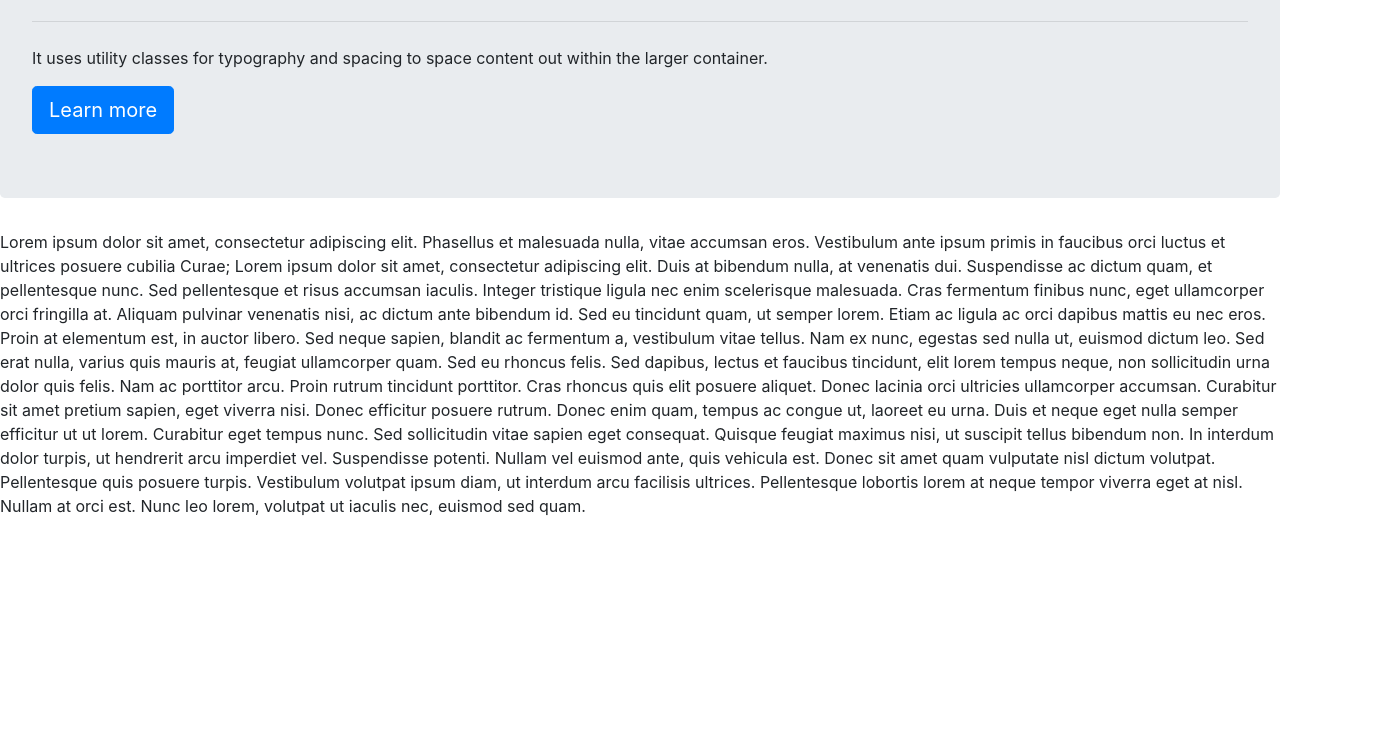
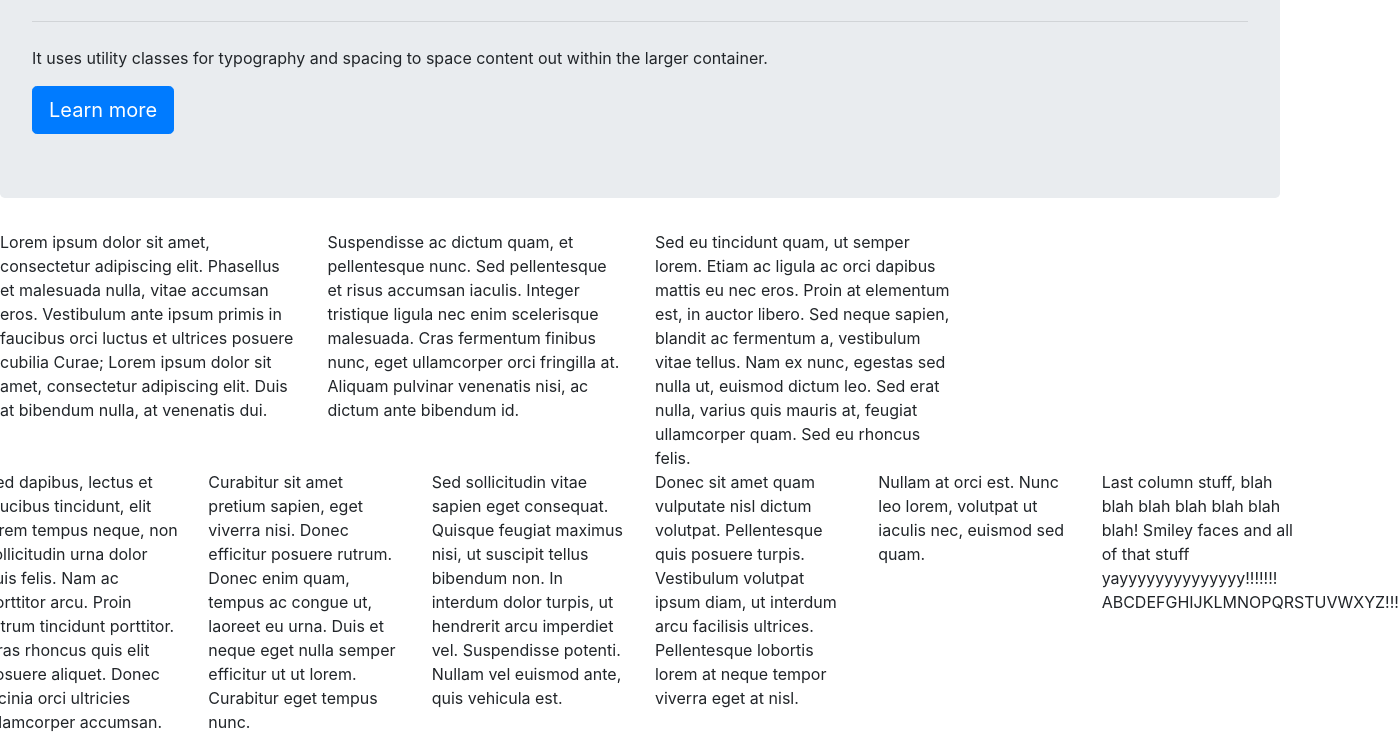
Before and after one commit to h4nds0m3j4ck/day-six-, a plain HTML site: page index.html in a window 1280 px wide. Shown: the part 172-922 px from the top of the page, 1399 px wide, since content can reach past the window. Before the commit the page ends 800 px from the top, so only its background shows below. Drawn offline with nearby package versions, Linux system fonts and the light colour scheme.

Commit message:
AHHHHHHHHHHHHHHgit add . git add . git add .

```diff
--- /dev/null
+++ b/css/reset.css
@@ -0,0 +1,142 @@
+/* http://meyerweb.com/eric/tools/css/reset/
+   v2.0 | 20110126
+   License: none (public domain)
+*/
+
+html,
+body,
+div,
+span,
+applet,
+object,
+iframe,
+h1,
+h2,
+h3,
+h4,
+h5,
+h6,
+p,
+blockquote,
+pre,
+a,
+abbr,
+acronym,
+address,
+big,
+cite,
+code,
+del,
+dfn,
+em,
+img,
+ins,
+kbd,
+q,
+s,
+samp,
+small,
+strike,
+strong,
+sub,
+sup,
+tt,
+var,
+b,
+u,
+i,
+center,
+dl,
+dt,
+dd,
+ol,
+ul,
+li,
+fieldset,
+form,
+label,
+legend,
+table,
+caption,
+tbody,
+tfoot,
+thead,
+tr,
+th,
+td,
+article,
+aside,
+canvas,
+details,
+embed,
+figure,
+figcaption,
+footer,
+header,
+hgroup,
+menu,
+nav,
+output,
+ruby,
+section,
+summary,
+time,
+mark,
+audio,
+video {
+
+  /* Positioning */
+  margin: 0;
+  vertical-align: baseline;
+
+  /* Box-model */
+  padding: 0;
+
+  /* Typography */
+  font-size: 100%;
+  font: inherit;
+
+  /* Visual */
+  border: 0;
+
+}
+
+/* HTML5 display-role reset for older browsers */
+article,
+aside,
+details,
+figcaption,
+figure,
+footer,
+header,
+hgroup,
+menu,
+nav,
+section { display: block; }
+
+body { line-height: 1; }
+
+ol,
+ul { list-style: none; }
+
+blockquote,
+q { quotes: none; }
+
+blockquote:before,
+blockquote:after,
+q:before,
+q:after {
+
+  /* Misc */
+  content: '';
+  content: none;
+
+}
+
+table {
+
+  /* Visual */
+  border-collapse: collapse;
+  border-spacing: 0;
+
+}
--- /dev/null
+++ b/css/style.css
@@ -0,0 +1,85 @@
+/**
+ * Media Query Demo (note the commented rules)
+ **/
+
+* {
+  box-sizing: border-box;
+}
+
+/*
+  The background color will be #ccc
+  at browser widths above 768px
+*/
+body {
+  /* Typography */
+  font-size: 18px;
+  line-height: 27px;
+
+  /* Visual */
+  background-color: #ccc;
+}
+
+/*
+  The width of the wrapper will be 1024px
+  at browser widths above 768px
+*/
+.wrapper {
+  /* Box-model */
+  width: 1024px;
+
+  /* Positioning */
+  margin: 40px auto;
+
+
+}
+
+#main-content,
+#sidebar {
+  /* Box-model */
+  width: 500px;
+  padding: 30px;
+}
+
+#main-content {
+  /* Positioning */
+  float: left;
+
+  /* Visual */
+  background: #fff;
+}
+
+#sidebar {
+  /* Positioning */
+  float: right;
+
+  /* Visual */
+  background: #eee;
+}
+
+/*
+  These rules take effect when the browser's width
+  is either 768px or less.
+*/
+@media screen and (max-width: 768px) {
+  /* The body's bg color will be #333 */
+  body {
+    background-color: #333;
+  }
+
+  /* The wrapper's width will be 600px */
+  .wrapper {
+    width: 96%;
+
+  }
+
+  #sidebar {
+    width: 100%;
+    margin-top: 40px;
+
+  }
+
+  #main-content {
+    width: 100%;
+
+  }
+}
--- a/index.html
+++ b/index.html
@@ -14,28 +14,58 @@
     <div class="jumbotron">
         <h1 class="display-4">Hello, world!</h1>
         <p class="lead">This is a simple hero unit, a simple jumbotron-style component for calling extra attention to featured content or
-            information.</p>
+            information.
+        </p>
         <hr class="my-4">
         <p>It uses utility classes for typography and spacing to space content out within the larger container.</p>
         <a class="btn btn-primary btn-lg" href="#" role="button">Learn more</a>
     </div>
 
-    Lorem ipsum dolor sit amet, consectetur adipiscing elit. Phasellus et malesuada nulla, vitae accumsan eros. Vestibulum ante
-    ipsum primis in faucibus orci luctus et ultrices posuere cubilia Curae; Lorem ipsum dolor sit amet, consectetur adipiscing
-    elit. Duis at bibendum nulla, at venenatis dui. Suspendisse ac dictum quam, et pellentesque nunc. Sed pellentesque et
-    risus accumsan iaculis. Integer tristique ligula nec enim scelerisque malesuada. Cras fermentum finibus nunc, eget ullamcorper
-    orci fringilla at. Aliquam pulvinar venenatis nisi, ac dictum ante bibendum id. Sed eu tincidunt quam, ut semper lorem.
-    Etiam ac ligula ac orci dapibus mattis eu nec eros. Proin at elementum est, in auctor libero. Sed neque sapien, blandit
-    ac fermentum a, vestibulum vitae tellus. Nam ex nunc, egestas sed nulla ut, euismod dictum leo. Sed erat nulla, varius
-    quis mauris at, feugiat ullamcorper quam. Sed eu rhoncus felis. Sed dapibus, lectus et faucibus tincidunt, elit lorem
-    tempus neque, non sollicitudin urna dolor quis felis. Nam ac porttitor arcu. Proin rutrum tincidunt porttitor. Cras rhoncus
-    quis elit posuere aliquet. Donec lacinia orci ultricies ullamcorper accumsan. Curabitur sit amet pretium sapien, eget
-    viverra nisi. Donec efficitur posuere rutrum. Donec enim quam, tempus ac congue ut, laoreet eu urna. Duis et neque eget
-    nulla semper efficitur ut ut lorem. Curabitur eget tempus nunc. Sed sollicitudin vitae sapien eget consequat. Quisque
-    feugiat maximus nisi, ut suscipit tellus bibendum non. In interdum dolor turpis, ut hendrerit arcu imperdiet vel. Suspendisse
-    potenti. Nullam vel euismod ante, quis vehicula est. Donec sit amet quam vulputate nisl dictum volutpat. Pellentesque
-    quis posuere turpis. Vestibulum volutpat ipsum diam, ut interdum arcu facilisis ultrices. Pellentesque lobortis lorem
-    at neque tempor viverra eget at nisl. Nullam at orci est. Nunc leo lorem, volutpat ut iaculis nec, euismod sed quam.
+    <div class "container">
+        <div class="row">
+            <div class="col-sm-3"> Lorem ipsum dolor sit amet, consectetur adipiscing elit. Phasellus et malesuada nulla, vitae accumsan eros. Vestibulum
+                ante ipsum primis in faucibus orci luctus et ultrices posuere cubilia Curae; Lorem ipsum dolor sit amet,
+                consectetur adipiscing elit. Duis at bibendum nulla, at venenatis dui. </div>
+
+            <div class="col-sm-3">Suspendisse ac dictum quam, et pellentesque nunc. Sed pellentesque et risus accumsan iaculis. Integer tristique
+                ligula nec enim scelerisque malesuada. Cras fermentum finibus nunc, eget ullamcorper orci fringilla at. Aliquam
+                pulvinar venenatis nisi, ac dictum ante bibendum id.</div>
+
+            <div class="col-sm-3"> Sed eu tincidunt quam, ut semper lorem. Etiam ac ligula ac orci dapibus mattis eu nec eros. Proin at elementum
+                est, in auctor libero. Sed neque sapien, blandit ac fermentum a, vestibulum vitae tellus. Nam ex nunc, egestas
+                sed nulla ut, euismod dictum leo. Sed erat nulla, varius quis mauris at, feugiat ullamcorper quam. Sed eu
+                rhoncus felis.</div>
+
+
+                <div class="row">
+                    <div class="col-sm-2">
+                        <p class="text-left"> Sed dapibus, lectus et faucibus tincidunt, elit lorem tempus neque, non sollicitudin urna dolor quis
+                            felis. Nam ac porttitor arcu. Proin rutrum tincidunt porttitor. Cras rhoncus quis elit posuere
+                            aliquet. Donec lacinia orci ultricies ullamcorper accumsan.</p>
+                    </div>
+                    <div class="col-sm-2">
+                        <p class="text-left"> Curabitur sit amet pretium sapien, eget viverra nisi. Donec efficitur posuere rutrum. Donec enim
+                            quam, tempus ac congue ut, laoreet eu urna. Duis et neque eget nulla semper efficitur ut ut lorem.
+                            Curabitur eget tempus nunc.</p>
+                    </div>
+                    <div class="col-sm-2">
+                        <p class="text-left">Sed sollicitudin vitae sapien eget consequat. Quisque feugiat maximus nisi, ut suscipit tellus bibendum
+                            non. In interdum dolor turpis, ut hendrerit arcu imperdiet vel. Suspendisse potenti. Nullam vel
+                            euismod ante, quis vehicula est. </p>
+                    </div>
+                    <div class="col-sm-2">
+                        <p class="text-left">Donec sit amet quam vulputate nisl dictum volutpat. Pellentesque quis posuere turpis. Vestibulum
+                            volutpat ipsum diam, ut interdum arcu facilisis ultrices. Pellentesque lobortis lorem at neque
+                            tempor viverra eget at nisl.</p>
+                    </div>
+                    <div class="col-sm-2">
+                        <p class="text-left">Nullam at orci est. Nunc leo lorem, volutpat ut iaculis nec, euismod sed quam.</p>
+                    </div>
+                    <div class="col-sm-2">
+                        <p class="text-left"> Last column stuff, blah blah blah blah blah blah blah! Smiley faces and all of that stuff yayyyyyyyyyyyyyy!!!!!!!
+                            ABCDEFGHIJKLMNOPQRSTUVWXYZ!!!
+                        </p>
+                    </div>
 
 </body>
 
```
Also changed, not shown: media-unsolved.html (added, +32 -0 lines).
